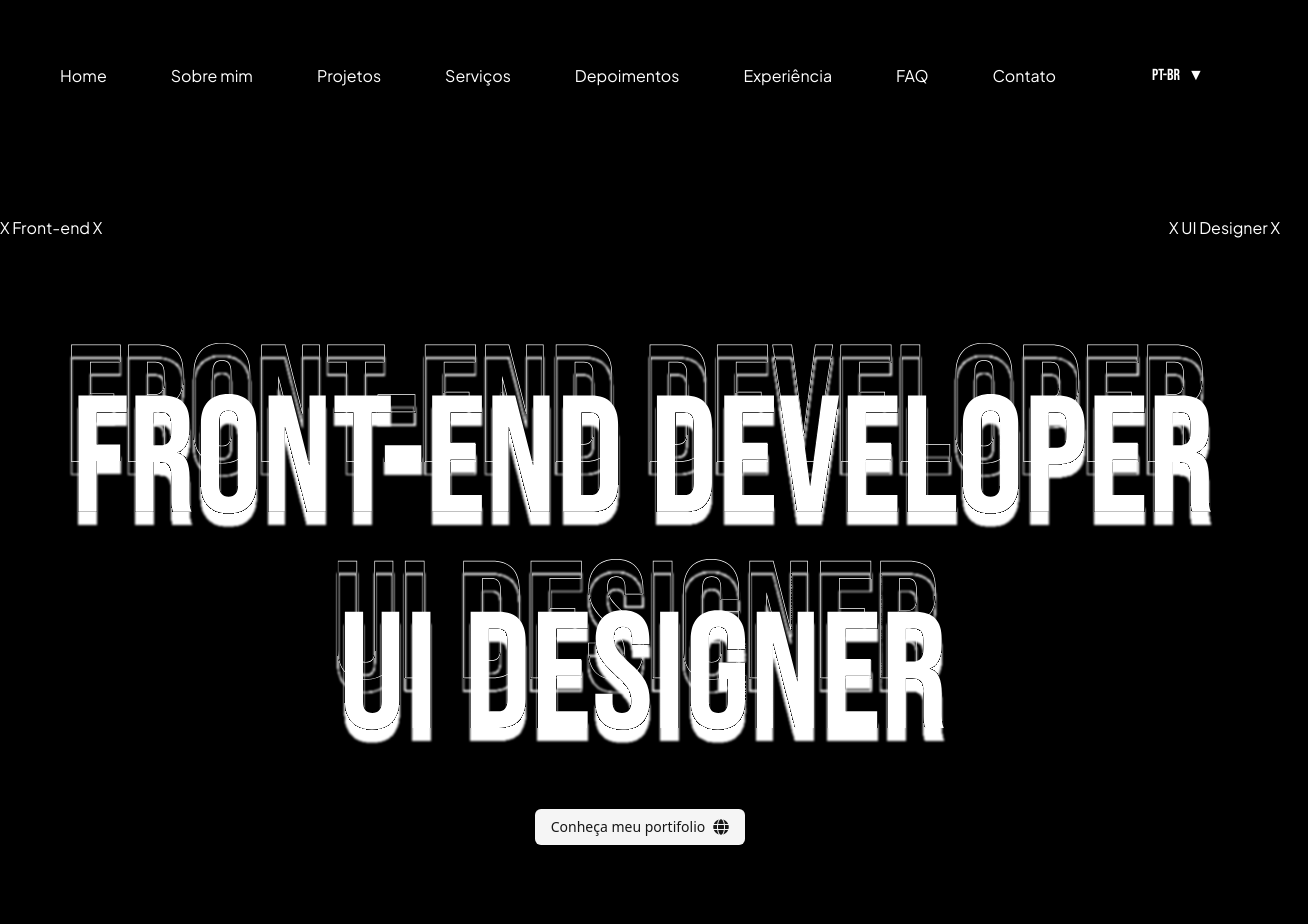
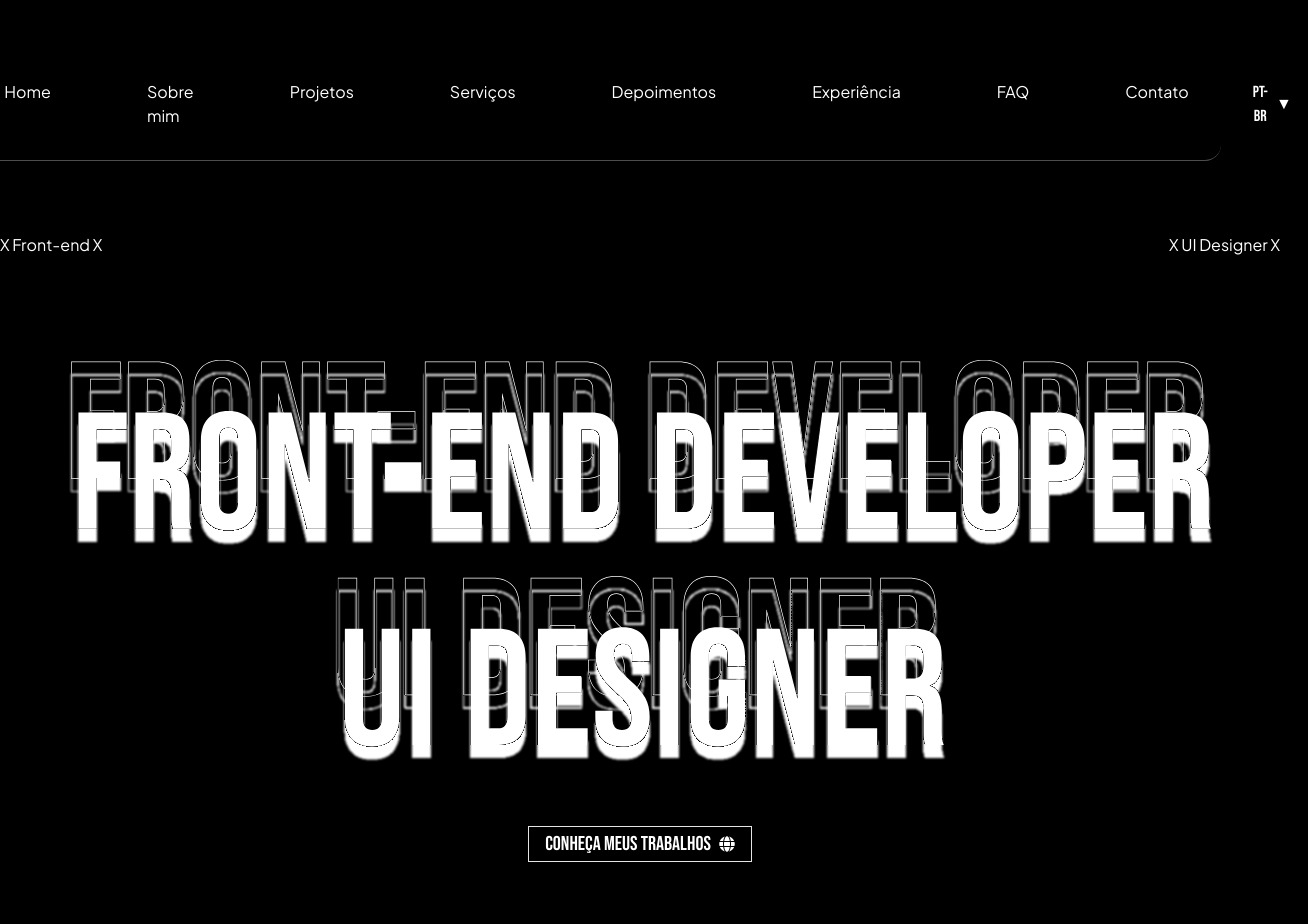
Before and after one commit to DevGustavoGantois/DevGustavoGantois_3.0, a Next.js app: page / in a window 1280 px wide. Shown: the top 924 px of the page, 1308 px wide, since content can reach past the window. Built offline with nearby package versions, Linux system fonts and the light colour scheme.

Commit message:
style:Adjusting the HomeHero button

```diff
--- a/src/app/globals.css
+++ b/src/app/globals.css
@@ -39,6 +39,10 @@
 
 .float {
   animation: float 3s ease-in-out infinite;
+}
+
+html {
+  scroll-behavior: smooth;
 }
 
 @layer base {
--- a/src/app/s-contact.tsx
+++ b/src/app/s-contact.tsx
@@ -2,7 +2,7 @@ import Image from "next/image";
 
 export function HomeContact() {
     return (
-        <section className="max-w-[1500px] p-6 lg:p-0 mx-auto mt-10 lg:mt-40" id="#Contact">
+        <section className="max-w-[1500px] p-6 lg:p-0 mx-auto mt-10 lg:mt-40">
             <div className="flex flex-col lg:flex-row justify-center lg:justify-between">
                 <article>
                     <h1 className="font-primary text-2xl text-white">aaaaaa</h1>
--- a/src/app/s-hero.tsx
+++ b/src/app/s-hero.tsx
@@ -2,9 +2,23 @@
 import { Button } from "@/components/ui/button";
 import Image from "next/image";
 import { FaGlobe } from 'react-icons/fa';
-
+import { useLanguage } from "@/context/language-context";
+import { pt } from "@/data/languages/pt-br";
+import { en } from "@/data/languages/en";
+import { fr } from "@/data/languages/fr";
+import Link from "next/link";
 
 export function HomeHero() {
+
+    const { language } = useLanguage();
+
+  const heroData =
+    language === "pt"
+      ? pt.homeHero
+      : language === "en"
+      ? en.homeHero
+      : fr.homeHero;
+
     return (
         <section className="max-w-[1500px] p-6 lg:p-0 mx-auto">
             <div className="hidden lg:flex justify-between mb-20">
@@ -21,11 +35,17 @@ export function HomeHero() {
                     <h1 className="font-primary text-7xl bg-gradient-to-r from-blue-500 via-blue-700 to-white bg-clip-text text-transparent animate-pulse">Ui Designer</h1>
                 </div>
             <div className="hidden md:flex">
-            <Image src="/HomeCTA.svg" width={1150} height={1300} alt="" data-aos="zoom-in" />
+            <Image src="/HomeCTA.svg" width={1150} height={1300} alt="" data-aos="zoom-in" className="float" />
             </div>
-            <div className="mb-14 lg:mb-0" data-aos="fade-up">
-                <Button variant="secondary">Conheça meu portifolio <FaGlobe /></Button>
+            {heroData.map((item, index) => {
+                return (
+                    <div className="mb-14 lg:mb-0" data-aos="fade-up" key={index}>
+                    <Link href="#Projects">
+                    <Button className="flex justify-center items-center gap-2" variant="secondary_port">{item.btnText}<FaGlobe /></Button>
+                    </Link>
             </div>
+                )
+            })}
             </div>
             <div className="hidden lg:flex justify-between mt-20">
             <div>
--- a/src/app/s-projects.tsx
+++ b/src/app/s-projects.tsx
@@ -1,6 +1,6 @@
 export function HomeProjects() {
     return (
-        <section className="bg-white p-6 lg:p-12 mt-20 lg:mt-40">
+        <section className="bg-white p-6 lg:p-12 mt-20 lg:mt-40" id="Projects">
             <div className="max-w-[1500px] p-6 lg:p-0 mx-auto">
                 <div className="flex flex-col gap-6 lg:flex-row justify-center lg:justify-between">
                 <div className="flex flex-col gap-2">
--- a/src/components/global/header.tsx
+++ b/src/components/global/header.tsx
@@ -3,7 +3,7 @@ import { NavbarMobile } from "./navbar-mobile";
 
 export function Header() {
     return (
-        <header className="max-w-[1500px] p-6 lg:p-0 mx-auto">
+        <header className="max-w-[1550px] p-6 lg:p-0 mx-auto">
             <div className="hidden lg:flex justify-center lg:mt-12 lg:mb-8">
                 <Navbar />
             </div>
--- a/src/components/global/navbar.tsx
+++ b/src/components/global/navbar.tsx
@@ -1,5 +1,5 @@
-'use client'
-import { useLanguage } from "@/context/language-context"
+"use client";
+import { useLanguage } from "@/context/language-context";
 import { useState } from "react";
 import { pt } from "@/data/languages/pt-br";
 import { en } from "@/data/languages/en";
@@ -9,38 +9,58 @@ export function Navbar() {
   const { language, setLanguage } = useLanguage();
   const [isOpen, setIsOpen] = useState(false);
 
-    const navbarData = language === 'pt' ? pt.navbarData
-                    : language === 'en' ? en.navbarData
+  const navbarData =
+    language === "pt"
+      ? pt.navbarData
+      : language === "en"
+      ? en.navbarData
       : fr.navbarData;
 
-    const handleLanguageChange = (selectedLanguage: 'pt' | 'en' | 'fr') => {
+  const handleLanguageChange = (selectedLanguage: "pt" | "en" | "fr") => {
     setLanguage(selectedLanguage);
     setIsOpen(false);
-    }
+  };
 
   return (
-        <nav className="text-white flex justify-around items-center gap-20 mb-20">
-            <ul className="flex gap-16">
+    <nav className="text-white flex justify-between items-center gap-4 mb-10">
+      <ul className="flex gap-24 border-b border-white/30 rounded-2xl py-8 px-8">
         {navbarData.map((item, index) => (
-                    <li key={index} className="font-secondary hover:text-gray-400 transition-all duration-700 cursor-pointer">
+          <li
+            key={index}
+            className="font-secondary relative hover:scale-[1.1] transition-all duration-700 cursor-pointer"
+          >
             {item.name}
           </li>
         ))}
       </ul>
       <div className="relative">
-                <button onClick={() => setIsOpen(!isOpen)} className="bg-black text-white font-primary p-4 rounded-md w-full flex justify-between items-center">
-                    <span>{language === 'pt' ? 'PT-BR' : language === 'en' ? 'EN' : 'FR'}</span>
+        <button
+          onClick={() => setIsOpen(!isOpen)}
+          className="bg-black text-white font-primary p-4 rounded-md w-full flex justify-between items-center"
+        >
+          <span>
+            {language === "pt" ? "PT-BR" : language === "en" ? "EN" : "FR"}
+          </span>
           <span className="ml-2">&#9660;</span>
         </button>
         {isOpen && (
           <ul className="absolute bg-[#121316] text-white mt-2 rounded-md w-full z-10 font-primary">
-                        <li className="px-4 py-2 transition-all duration-700 hover:bg-black cursor-pointer" onClick={() => handleLanguageChange('pt')}>
+            <li
+              className="px-4 py-2 transition-all duration-700 hover:bg-black cursor-pointer"
+              onClick={() => handleLanguageChange("pt")}
+            >
               PT-BR
             </li>
-                        <li className="px-4 py-2 transition-all duration-700 hover:bg-black cursor-pointer" onClick={() => handleLanguageChange('en')}>
+            <li
+              className="px-4 py-2 transition-all duration-700 hover:bg-black cursor-pointer"
+              onClick={() => handleLanguageChange("en")}
+            >
               EN
             </li>
-                        <li className="px-4 py-2 transition-all duration-700 hover:bg-black cursor-pointer" onClick={() => handleLanguageChange('fr')}>
+            <li
+              className="px-4 py-2 transition-all duration-700 hover:bg-black cursor-pointer"
+              onClick={() => handleLanguageChange("fr")}
+            >
               FR
             </li>
           </ul>
```
Lines whose indentation alone changed are shown as unchanged.
